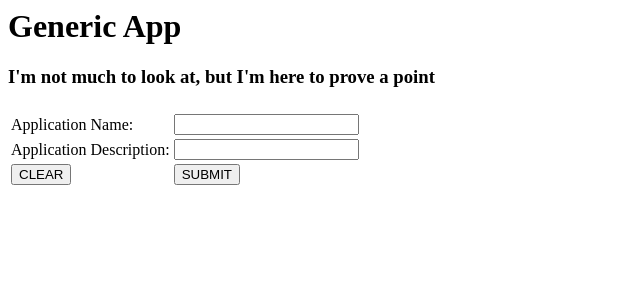
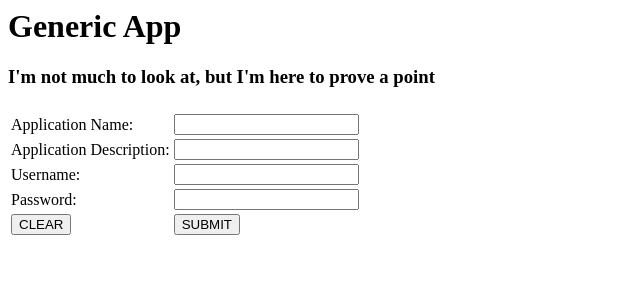
Before and after one commit to roncoejr/nutanix-calm-integration, a PHP site: page / in a window 1280 px wide. Shown: the top 300 px of the page, without its empty margins (0-640 px from the left). Run offline with PHP 8.4, Linux system fonts and the light colour scheme; data that the repository does not hold is empty.

```diff
--- a/index.php
+++ b/index.php
@@ -19,6 +19,8 @@
 			<tr><th></th><th></th></tr>
 			<tr><td>Application Name:</td><td><input id="app_name" name="app_name" type="text" width="55"></td></tr>
 			<tr><td>Application Description:</td><td><input id="app_description" name="app_description" type="text" width="255" height="15"></td></tr>
+			<tr><td>Username:</td><td><input id="app_username" name="app_username" type="text" width="255" height="15" value=""></td></tr>
+			<tr><td>Password:</td><td><input id="app_password" name="app_password" type="password" width="255" height="15" value=""></td></tr>
 			<tr><td><input id="btn_clear" name="btn_clear" type="button" value="CLEAR"></td><td><input id="btn_submit" name="btn_submit" type="button" value="SUBMIT" onclick="m_launchApplication(0)"></td></tr>
 			<tr><td><div id="infoPanel" name="infoPanel"></div></td></tr>
 		</table>
```
